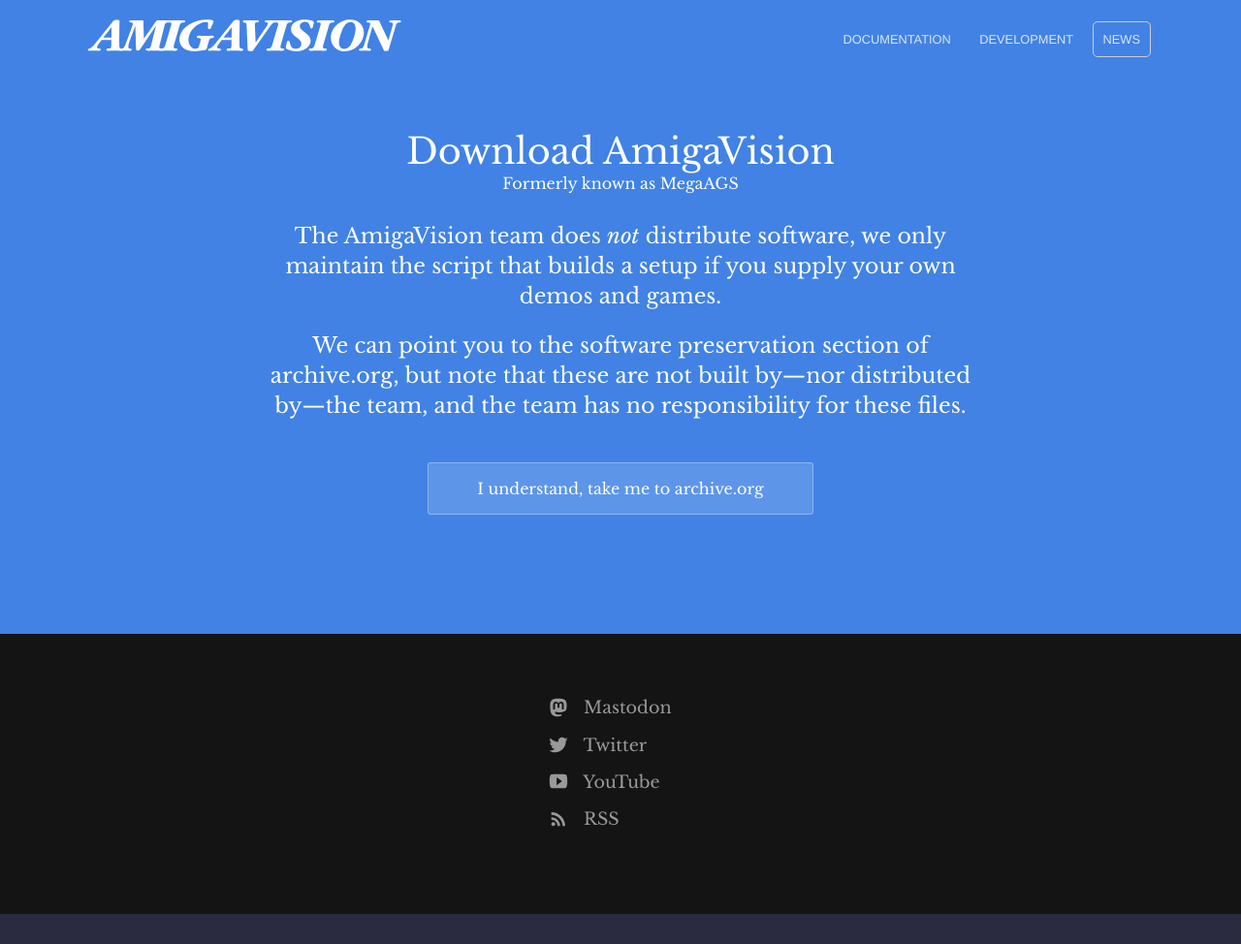
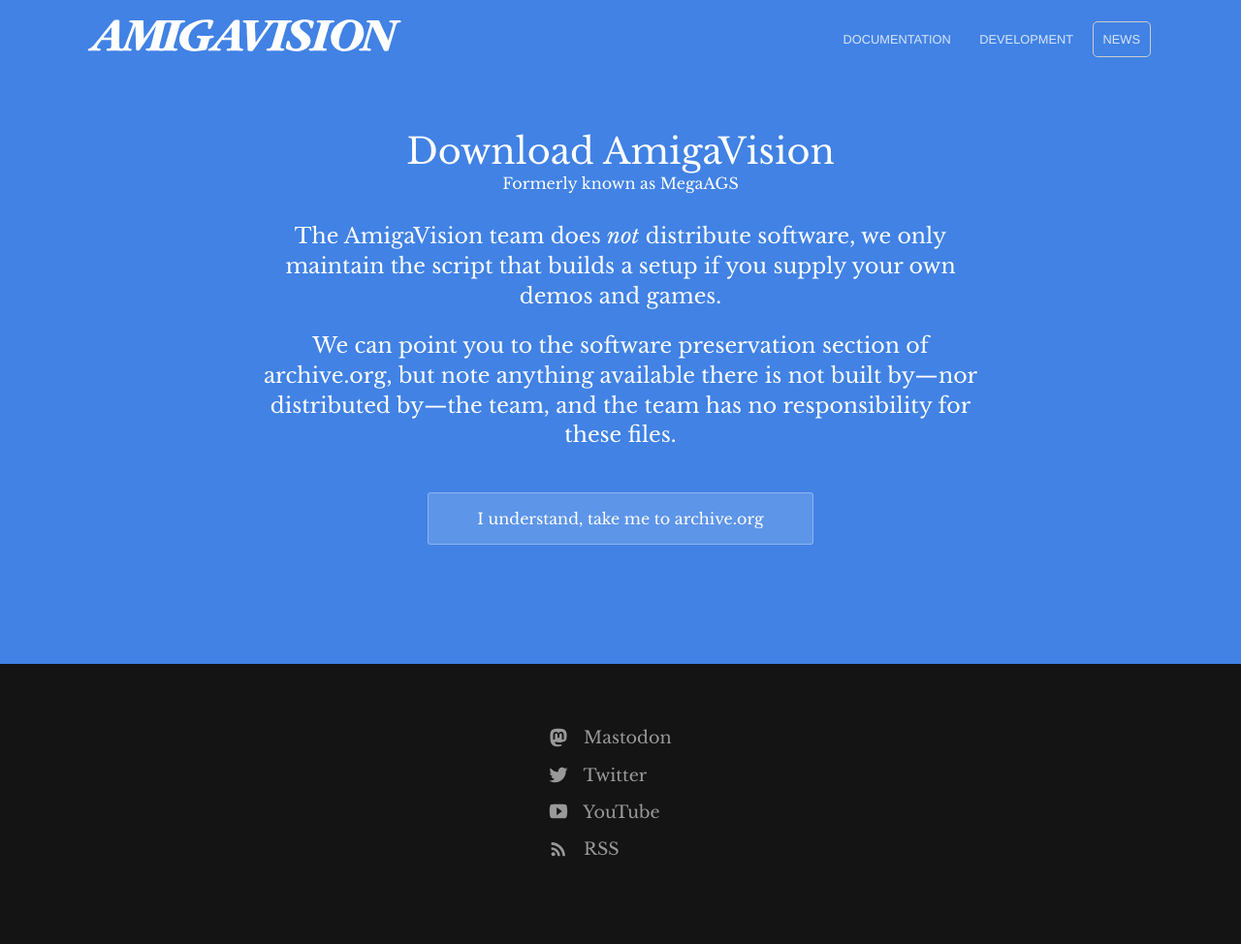
Before and after one commit to amigavision/amigavision.github.io, a Jekyll site: the page built from download.html, in a window 1280 px wide. Shown: the whole page at 97% size. Built offline with Jekyll 4.4.1, drawn with Linux system fonts in a browser that asks for light colours; before the commit the page ends 943 px from its top, so only the background shows below that.

Commit message:
Update download.html

```diff
--- a/download.html
+++ b/download.html
@@ -9,7 +9,7 @@
     <h2>Formerly known as MegaAGS</h2>
 		<p class="subtext">The AmigaVision team does <em>not</em> distribute software, we only maintain the script that builds a setup if you supply your own demos and&nbsp;games.</p>
 
-		<p class="subtext"> We can point you to the software preservation section of archive.org, but note that these are not built by&mdash;nor distributed by&mdash;the team, and the team has no responsibility for these&nbsp;files.</p>
+		<p class="subtext"> We can point you to the software preservation section of archive.org, but note anything available there is not built by&mdash;nor distributed by&mdash;the team, and the team has no responsibility for these&nbsp;files.</p>
 
     <div class="cta button alt"><a target="_blank" href="https://archive.org/details/software?query=megaags">I understand, take me to archive.org</a></div>
   </div>
```
